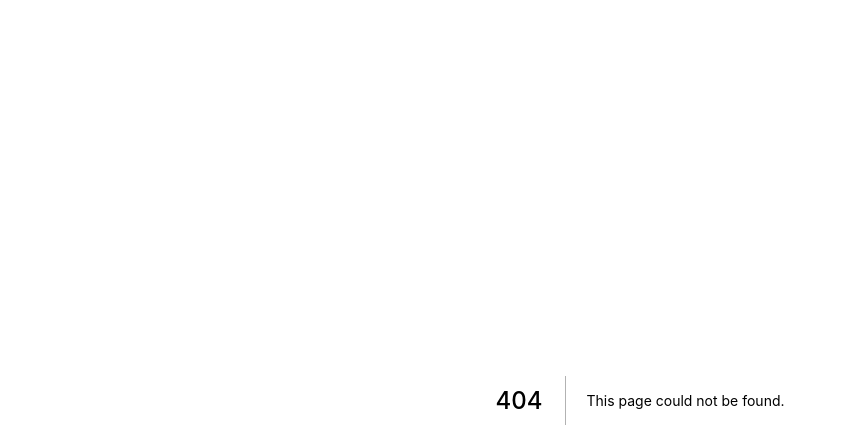
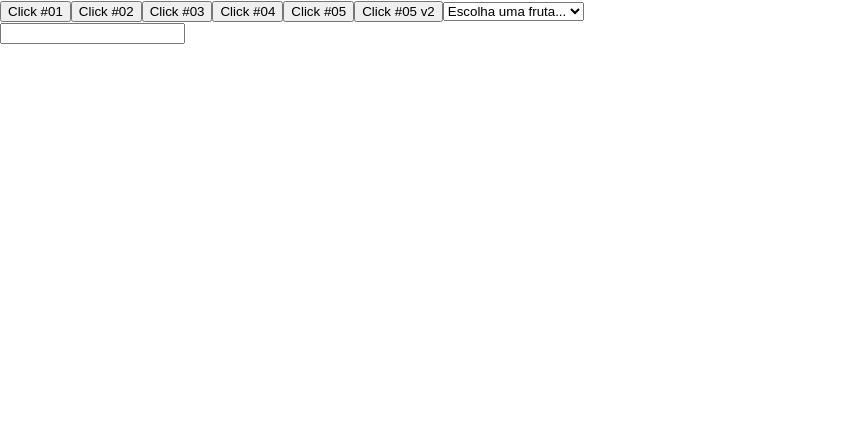
Before and after one commit to kleitonalbuquerque/curso-nextjs, a Next.js app: page /basicos/botao in a window 1280 px wide. Before the commit this address had no page. Shown: the top 448 px of the page, without its empty margins (0-847 px from the left). Built offline with nearby package versions, Linux system fonts and the light colour scheme.

Commit message:
Chamada de função via evento

```diff
--- /dev/null
+++ b/pages/basicos/botao.jsx
@@ -0,0 +1,63 @@
+function acao1() {
+  console.log("acao1");
+}
+
+export default function botao() {
+  function acao2() {
+    console.log("acao2");
+  }
+
+  function acao5(e) {
+    console.log(e.target.value);
+    const MARI = e.target.value;
+
+    if (MARI === "bla") {
+      console.log("Mari é muito sapeca!");
+    } else {
+      console.log("Mari é muito tranquila.");
+    }
+  }
+
+  function acao6(e) {
+    const url = "https://google.com";
+
+    if (e.target.value === "UVA") {
+      console.log(url);
+    } else {
+      console.log("Muito bom aprender lógica de programação");
+    }
+  }
+
+  return (
+    <div>
+      <button onClick={acao1}>Click #01</button>
+      <button onClick={acao2}>Click #02</button>
+      <button
+        onClick={function () {
+          console.log("acao3");
+        }}
+      >
+        Click #03
+      </button>
+      <button onClick={() => console.log("acao4")}>Click #04</button>
+      <button onClick={acao5} value="bla">
+        Click #05
+      </button>
+      <button onClick={acao5} value="banana">
+        Click #05 v2
+      </button>
+
+      <select onClick={acao6} name="" id="" defaultValue={"DEFAULT"}>
+        <option value="DEFAULT" disabled>
+          Escolha uma fruta...
+        </option>
+        <option>UVA</option>
+        <option>MANGA</option>
+      </select>
+
+      <div>
+        <input type="text" onChange={(e) => console.log(e.target.value)} />
+      </div>
+    </div>
+  );
+}
```
